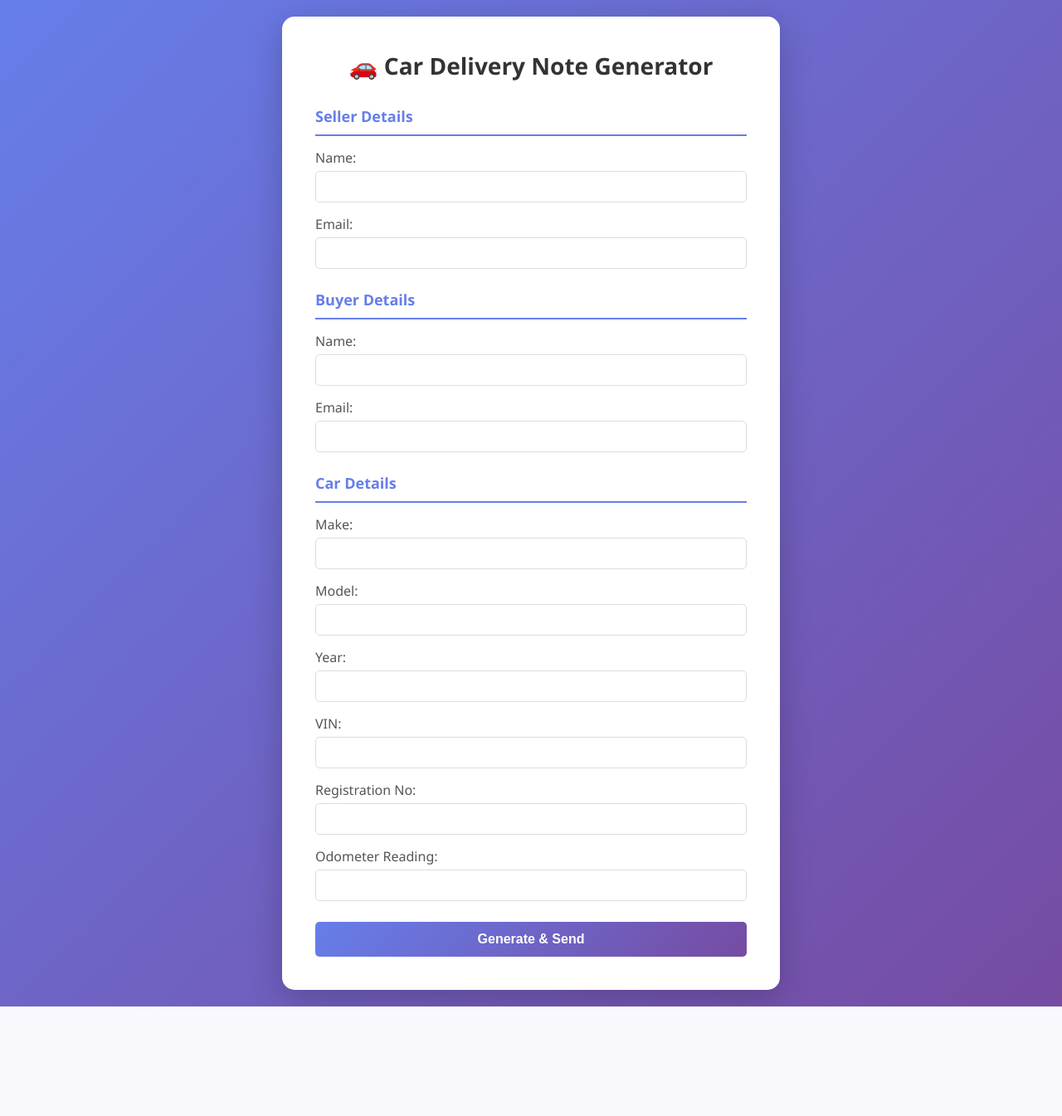
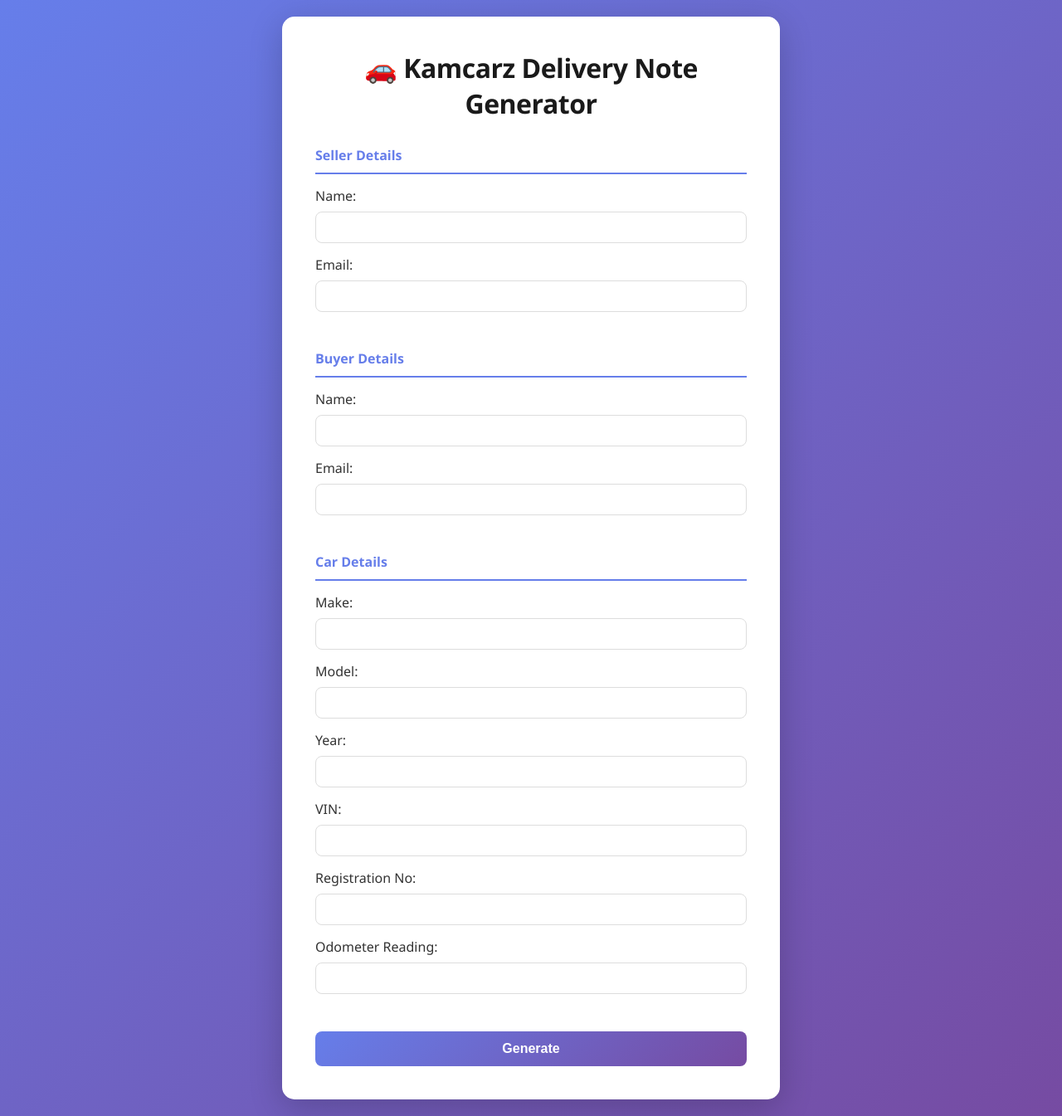
Before and after one commit to sranjan251/car-delivery-app, a Flask app: page / in a window 1280 px wide. Shown: the whole page at 83% size. Before the commit the page ends 1213 px from the top, so only its background shows below. Run offline with Flask 3, Linux system fonts and the light colour scheme.

Commit message:
UI: Update heading to Kamcarz and change button text to Generate

```diff
--- a/templates/index.html
+++ b/templates/index.html
@@ -3,7 +3,7 @@
 <head>
     <meta charset="UTF-8">
     <meta name="viewport" content="width=device-width, initial-scale=1.0">
-    <title>Car Delivery Note Generator</title>
+    <title>Kamcarz Delivery Note Generator</title>
     <style>
         * {
             margin: 0;
@@ -28,37 +28,37 @@
             width: 100%;
         }
         h1 {
-            color: #333;
+            color: #1a1a1a;
             margin-bottom: 30px;
             text-align: center;
-            font-size: 28px;
+            font-size: 32px;
+            font-weight: 700;
+            letter-spacing: -0.5px;
         }
         .form-section {
-            margin-bottom: 25px;
+            margin-bottom: 30px;
         }
         .form-section h2 {
             color: #667eea;
-            font-size: 18px;
+            font-size: 16px;
             margin-bottom: 15px;
+            padding-bottom: 10px;
             border-bottom: 2px solid #667eea;
-            padding-bottom: 10px;
-        }
-        .form-group {
-            margin-bottom: 15px;
         }
         label {
             display: block;
-            margin-bottom: 5px;
-            color: #555;
+            margin-bottom: 8px;
+            color: #333;
             font-weight: 500;
         }
         input {
             width: 100%;
-            padding: 10px;
+            padding: 10px 15px;
+            margin-bottom: 15px;
             border: 1px solid #ddd;
-            border-radius: 5px;
+            border-radius: 8px;
             font-size: 14px;
-            transition: border-color 0.3s;
+            transition: border-color 0.3s, box-shadow 0.3s;
         }
         input:focus {
             outline: none;
@@ -71,9 +71,9 @@
             background: linear-gradient(135deg, #667eea 0%, #764ba2 100%);
             color: white;
             border: none;
-            border-radius: 5px;
+            border-radius: 8px;
             font-size: 16px;
-            font-weight: bold;
+            font-weight: 600;
             cursor: pointer;
             transition: transform 0.2s, box-shadow 0.2s;
         }
@@ -88,61 +88,38 @@
 </head>
 <body>
     <div class="container">
-        <h1>🚗 Car Delivery Note Generator</h1>
+        <h1>🚗 Kamcarz Delivery Note Generator</h1>
         <form method="POST">
             <div class="form-section">
                 <h2>Seller Details</h2>
-                <div class="form-group">
-                    <label for="seller_name">Name:</label>
-                    <input type="text" name="seller_name" id="seller_name" required>
-                </div>
-                <div class="form-group">
-                    <label for="seller_email">Email:</label>
-                    <input type="email" name="seller_email" id="seller_email" required>
-                </div>
+                <label>Name:</label>
+                <input type="text" name="seller_name" required>
+                <label>Email:</label>
+                <input type="email" name="seller_email" required>
             </div>
-
             <div class="form-section">
                 <h2>Buyer Details</h2>
-                <div class="form-group">
-                    <label for="buyer_name">Name:</label>
-                    <input type="text" name="buyer_name" id="buyer_name" required>
-                </div>
-                <div class="form-group">
-                    <label for="buyer_email">Email:</label>
-                    <input type="email" name="buyer_email" id="buyer_email" required>
-                </div>
+                <label>Name:</label>
+                <input type="text" name="buyer_name" required>
+                <label>Email:</label>
+                <input type="email" name="buyer_email" required>
             </div>
-
             <div class="form-section">
                 <h2>Car Details</h2>
-                <div class="form-group">
-                    <label for="car_make">Make:</label>
-                    <input type="text" name="car_make" id="car_make" required>
-                </div>
-                <div class="form-group">
-                    <label for="car_model">Model:</label>
-                    <input type="text" name="car_model" id="car_model" required>
-                </div>
-                <div class="form-group">
-                    <label for="car_year">Year:</label>
-                    <input type="text" name="car_year" id="car_year" required>
-                </div>
-                <div class="form-group">
-                    <label for="vin">VIN:</label>
-                    <input type="text" name="vin" id="vin" required>
-                </div>
-                <div class="form-group">
-                    <label for="reg_no">Registration No:</label>
-                    <input type="text" name="reg_no" id="reg_no" required>
-                </div>
-                <div class="form-group">
-                    <label for="odometer">Odometer Reading:</label>
-                    <input type="text" name="odometer" id="odometer" required>
-                </div>
+                <label>Make:</label>
+                <input type="text" name="car_make" required>
+                <label>Model:</label>
+                <input type="text" name="car_model" required>
+                <label>Year:</label>
+                <input type="text" name="car_year" required>
+                <label>VIN:</label>
+                <input type="text" name="vin" required>
+                <label>Registration No:</label>
+                <input type="text" name="reg_no" required>
+                <label>Odometer Reading:</label>
+                <input type="text" name="odometer" required>
             </div>
-
-            <button type="submit">Generate & Send</button>
+            <button type="submit">Generate</button>
         </form>
     </div>
 </body>
```
